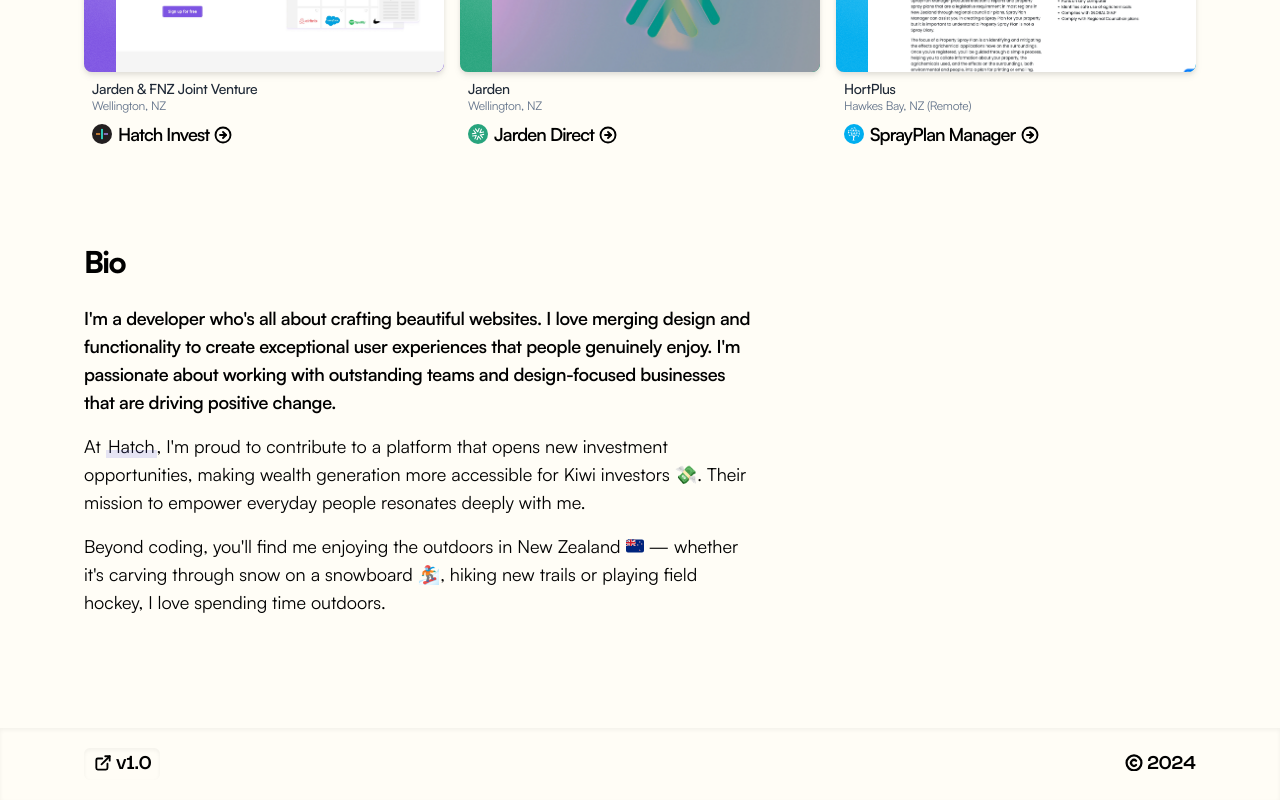
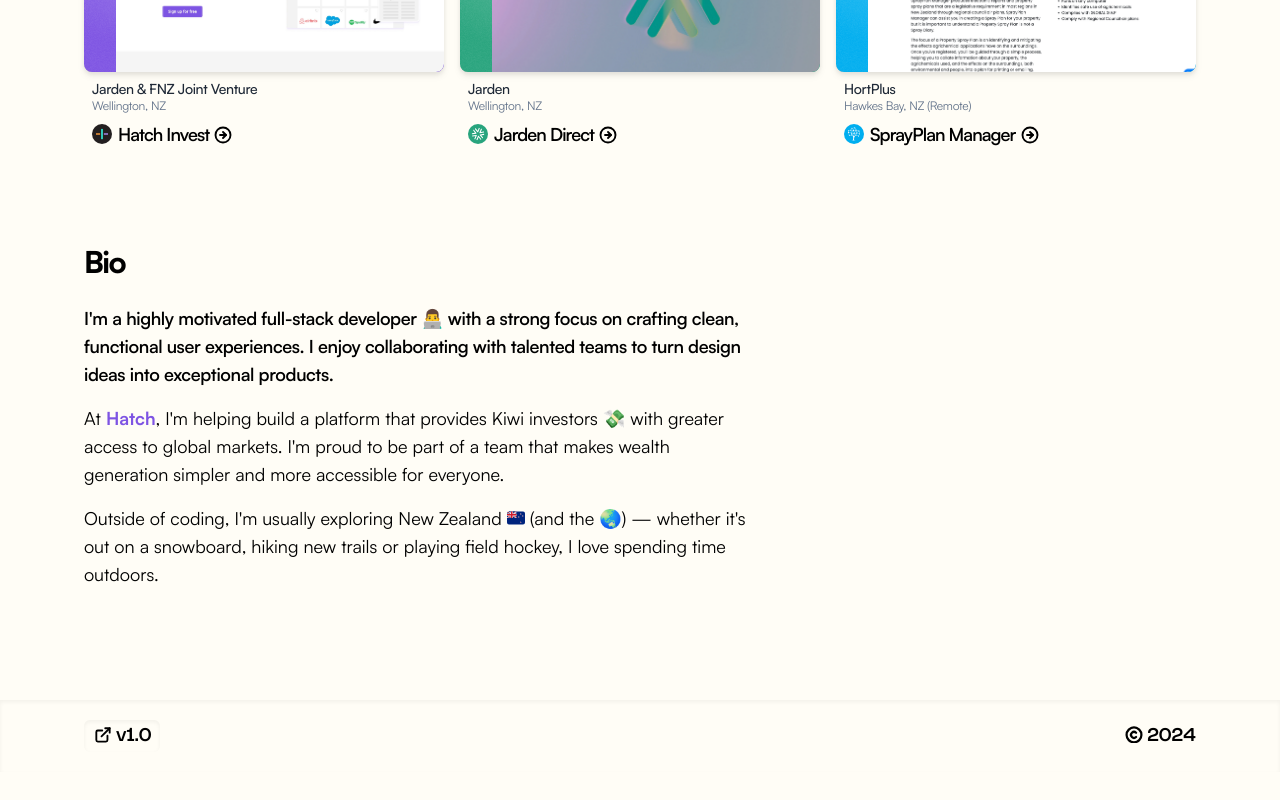
Before and after one commit to wa-bha/v2-personal-website, a Next.js app: page / in a window 1280 px wide. Shown: the part 1052-1852 px from the top of the page. After the commit the page ends 1824 px from the top, so only its background shows below. Built offline with nearby package versions, Linux system fonts and the light colour scheme.

Commit message:
refactor: make the bio just a bit simpler. more me

```diff
--- a/src/components/sections/BioSection/BioSection.tsx
+++ b/src/components/sections/BioSection/BioSection.tsx
@@ -37,31 +37,27 @@
           transition={{ duration: 0.5 }}
           className="mb-4 font-semibold tracking-[-0.02em]"
         >
-          {/* I make websites beautiful, blending design and functionality to create exceptional user
-          experiences. I&apos;m passionate about collaborating with outstanding teams and
-          design-focused businesses, especially those driving positive change through innovative
-          solutions.  */}
-          I&apos;m a developer who&apos;s all about crafting beautiful websites. I love merging
-          design and functionality to create exceptional user experiences that people genuinely
-          enjoy. I&apos;m passionate about working with outstanding teams and design-focused
-          businesses that are driving positive change.
+          I&apos;m a highly motivated full-stack developer 👨‍💻 with a strong focus on crafting clean,
+          functional user experiences. I enjoy collaborating with talented teams to turn design
+          ideas into exceptional products.
         </motion.p>
 
         <motion.p variants={paragraphVariants} transition={{ duration: 0.6 }} className="mb-4">
           At{" "}
           <ExternalLink href="https://www.hatchinvest.nz/" className="inline-flex w-fit">
-            <span className="heavy-underline after:bg-slate-blue">Hatch</span>
+            <span className="font-bold text-hatch-purple hover:underline hover:decoration-hatch-purple hover:decoration-[3px] hover:underline-offset-2">
+              Hatch
+            </span>
           </ExternalLink>
-          , I&apos;m proud to contribute to a platform that opens new investment opportunities,
-          making wealth generation more accessible for Kiwi investors 💸. Their mission to empower
-          everyday people resonates deeply with me.
+          , I&apos;m helping build a platform that provides Kiwi investors 💸 with greater access to
+          global markets. I&apos;m proud to be part of a team that makes wealth generation simpler
+          and more accessible for everyone.
         </motion.p>
 
         <motion.p variants={paragraphVariants} transition={{ duration: 0.9 }} className="mb-4">
-          Beyond coding, you&apos;ll find me enjoying the outdoors in New Zealand{" "}
-          <FlagNZ className="mb-1 inline-flex h-[1em]" /> — whether it&apos;s carving through snow
-          on a snowboard 🏂, hiking new trails or playing field hockey, I love spending time
-          outdoors.
+          Outside of coding, I&apos;m usually exploring New Zealand{" "}
+          <FlagNZ className="mb-1 inline-flex h-[1em]" /> (and the 🌏) — whether it&apos;s out on a
+          snowboard, hiking new trails or playing field hockey, I love spending time outdoors.
         </motion.p>
       </div>
     </InView>
```
